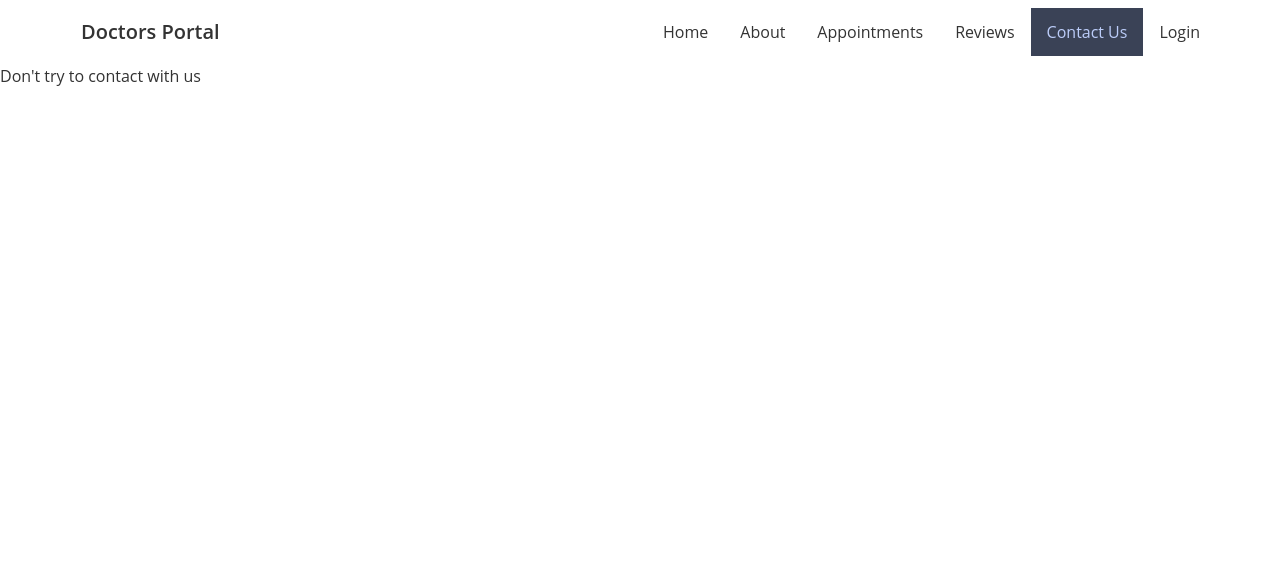
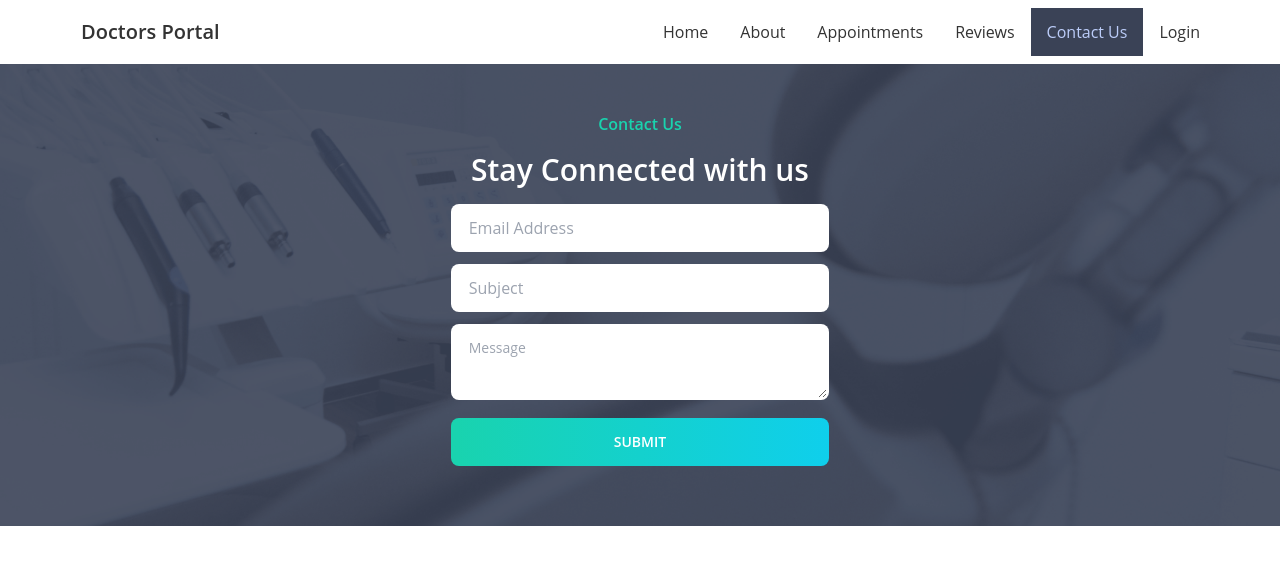
Before and after one commit to itsproali/caring-doctors-client, a React (Create React App) app: page /contact in a window 1280 px wide. Shown: the top 564 px of the page. Built offline with nearby package versions, Linux system fonts and the light colour scheme.

Commit message:
Contact Added

```diff
--- a/src/Pages/Contact/Contact.js
+++ b/src/Pages/Contact/Contact.js
@@ -1,11 +1,42 @@
-import React from 'react';
+import React from "react";
+import PrimaryButton from "../Shared/PrimaryButton";
+import SectionTitle from "../Shared/SectionTitle";
 
 const Contact = () => {
-    return (
-        <div>
-            <h1>Don't try to contact with us</h1>
-        </div>
-    );
+  const handleSubmit = (e) => {
+    e.preventDefault();
+  };
+
+  return (
+    <section className="parent bg-appointment bg-cover bg-center bg-no-repeat">
+      <div className="text-center py-12 px-2">
+        <SectionTitle>Contact Us</SectionTitle>
+        <h1 className="text-3xl font-semibold my-4 text-white">
+          Stay Connected with us
+        </h1>
+
+        <form className="w-full sm:w-1/2 lg:w-1/3 mx-auto" onSubmit={handleSubmit}>
+          <input
+            type="email"
+            className="block input w-full border-2 border-transparent focus:border-secondary my-3"
+            placeholder="Email Address"
+            required
+          />
+          <input
+            type="text"
+            className="block input w-full border-2 border-transparent focus:border-secondary my-3"
+            placeholder="Subject"
+            required
+          />
+          <textarea
+            className="textarea w-full border-2 border-transparent focus:border-secondary"
+            placeholder="Message"
+          ></textarea>
+          <PrimaryButton className="my-3 w-full">Submit</PrimaryButton>
+        </form>
+      </div>
+    </section>
+  );
 };
 
 export default Contact;
--- a/src/Pages/Home/Home.js
+++ b/src/Pages/Home/Home.js
@@ -4,6 +4,7 @@ import Treatment from "./Treatment";
 import Services from "./Service/Services";
 import HomeApt from "./HomeApt";
 import Testimonials from "./Testimonial/Testimonials";
+import Contact from "../Contact/Contact";
 
 const Home = () => {
   return (
@@ -13,6 +14,7 @@ const Home = () => {
       <Treatment />
       <HomeApt />
       <Testimonials/>
+      <Contact/>
     </section>
   );
 };
--- a/src/Pages/Home/HomeApt.js
+++ b/src/Pages/Home/HomeApt.js
@@ -2,6 +2,7 @@ import React from "react";
 import { Link } from "react-router-dom";
 import doctor from "../../assets/images/doctor.png";
 import PrimaryButton from "../Shared/PrimaryButton";
+import SectionTitle from "../Shared/SectionTitle";
 
 const HomeApt = () => {
   return (
@@ -11,7 +12,7 @@ const HomeApt = () => {
           <img className="mt-[-150px]" src={doctor} alt="doctor" />
         </div>
         <div className="flex-1">
-          <h3 className="text-accent font-semibold">Appointment</h3>
+          <SectionTitle>Appointment</SectionTitle>
           <h1 className="text-4xl text-white my-4 font-semibold">
             Make an appointment Today
           </h1>
--- a/src/Pages/Home/Service/Services.js
+++ b/src/Pages/Home/Service/Services.js
@@ -3,6 +3,7 @@ import Service from "./Service";
 import fluoride from "../../../assets/images/fluoride.png";
 import cavity from "../../../assets/images/cavity.png";
 import whitening from "../../../assets/images/whitening.png";
+import SectionTitle from "../../Shared/SectionTitle";
 
 const Services = () => {
   const services = [
@@ -30,9 +31,7 @@ const Services = () => {
   ];
   return (
     <section className="my-32">
-      <h2 className="text-xl text-secondary uppercase font-semibold text-center">
-        Our Services
-      </h2>
+      <SectionTitle className="text-center">Our Services</SectionTitle>
       <h1 className="text-4xl text-center text-primary my-2">
         Services We Provide
       </h1>
--- a/src/Pages/Home/Testimonial/Testimonial.js
+++ b/src/Pages/Home/Testimonial/Testimonial.js
@@ -3,18 +3,18 @@ import React from "react";
 const Testimonial = ({ testimonial }) => {
   const { img, name, city, description } = testimonial;
   return (
-    <div class="card bg-base-100 shadow-xl p-6 border">
+    <div className="card bg-base-100 shadow-xl p-6 border hover:bg-secondary duration-500">
       <div className="mt-4 mb-8 text-center">
         <p className="">{description}</p>
       </div>
       <div className="flex items-center justify-start">
-        <div class="avatar ml-2">
-          <div class="w-20 rounded-full ring ring-primary ring-offset-base-100 ring-offset-2">
+        <div className="avatar ml-2">
+          <div className="w-20 rounded-full ring ring-primary ring-offset-base-100 ring-offset-2">
             <img src={img} alt="person" />
           </div>
         </div>
-        <div class="ml-4">
-          <h2 class="text-xl font-semibold text-primary">{name}</h2>
+        <div className="ml-4">
+          <h2 className="text-xl font-semibold text-primary">{name}</h2>
           <p>{city}</p>
         </div>
       </div>
--- a/src/Pages/Home/Testimonial/Testimonials.js
+++ b/src/Pages/Home/Testimonial/Testimonials.js
@@ -2,7 +2,9 @@ import React from "react";
 import people1 from "../../../assets/images/people1.png";
 import people2 from "../../../assets/images/people2.png";
 import people3 from "../../../assets/images/people3.png";
+import quote from "../../../assets/icons/quote.svg";
 import Testimonial from "./Testimonial";
+import SectionTitle from "../../Shared/SectionTitle";
 
 const Testimonials = () => {
   const testimonials = [
@@ -33,9 +35,14 @@ const Testimonials = () => {
   ];
   return (
     <section className="parent my-16">
-      <h2 className="text-accent font-semibold">Testimonial</h2>
-      <h1 className="text-3xl text-primary my-2">What Our Patients Says</h1>
-      <div className="my-2 grid grid-cols-1 md:grid-cols-2 lg:grid-cols-3 gap-4 mt-16">
+      <div className="flex flex-col sm:flex-row justify-between">
+        <div>
+          <SectionTitle>Testimonials</SectionTitle>
+          <h1 className="text-3xl text-primary my-2">What Our Patients Says</h1>
+        </div>
+        <img className="w-24 md:w-48" src={quote} alt="quote" />
+      </div>
+      <div className="my-4 grid grid-cols-1 md:grid-cols-2 lg:grid-cols-3 gap-4">
         {testimonials.map((testimonial) => (
           <Testimonial key={testimonial._id} testimonial={testimonial} />
         ))}
--- a/src/Pages/Shared/PrimaryButton.js
+++ b/src/Pages/Shared/PrimaryButton.js
@@ -1,10 +1,13 @@
 import React from "react";
 
-const PrimaryButton = (props) => {
-  console.log(props);
+const PrimaryButton = ({ className, children }) => {
   return (
-    <button className="btn bg-gradient-to-r from-accent to-secondary hover:bg-gradient-to-l text-white border-none font-semibold outline-none duration-500">
-      {props.children}
+    <button
+      className={`${
+        className && className
+      } btn bg-gradient-to-r from-accent to-secondary hover:bg-gradient-to-l text-white border-none font-semibold outline-none duration-500`}
+    >
+      {children}
     </button>
   );
 };
--- /dev/null
+++ b/src/Pages/Shared/SectionTitle.js
@@ -0,0 +1,11 @@
+import React from "react";
+
+const SectionTitle = ({ className, children }) => {
+  return (
+    <h2 className={`${className && className} text-accent font-semibold`}>
+      {children}
+    </h2>
+  );
+};
+
+export default SectionTitle;
```
